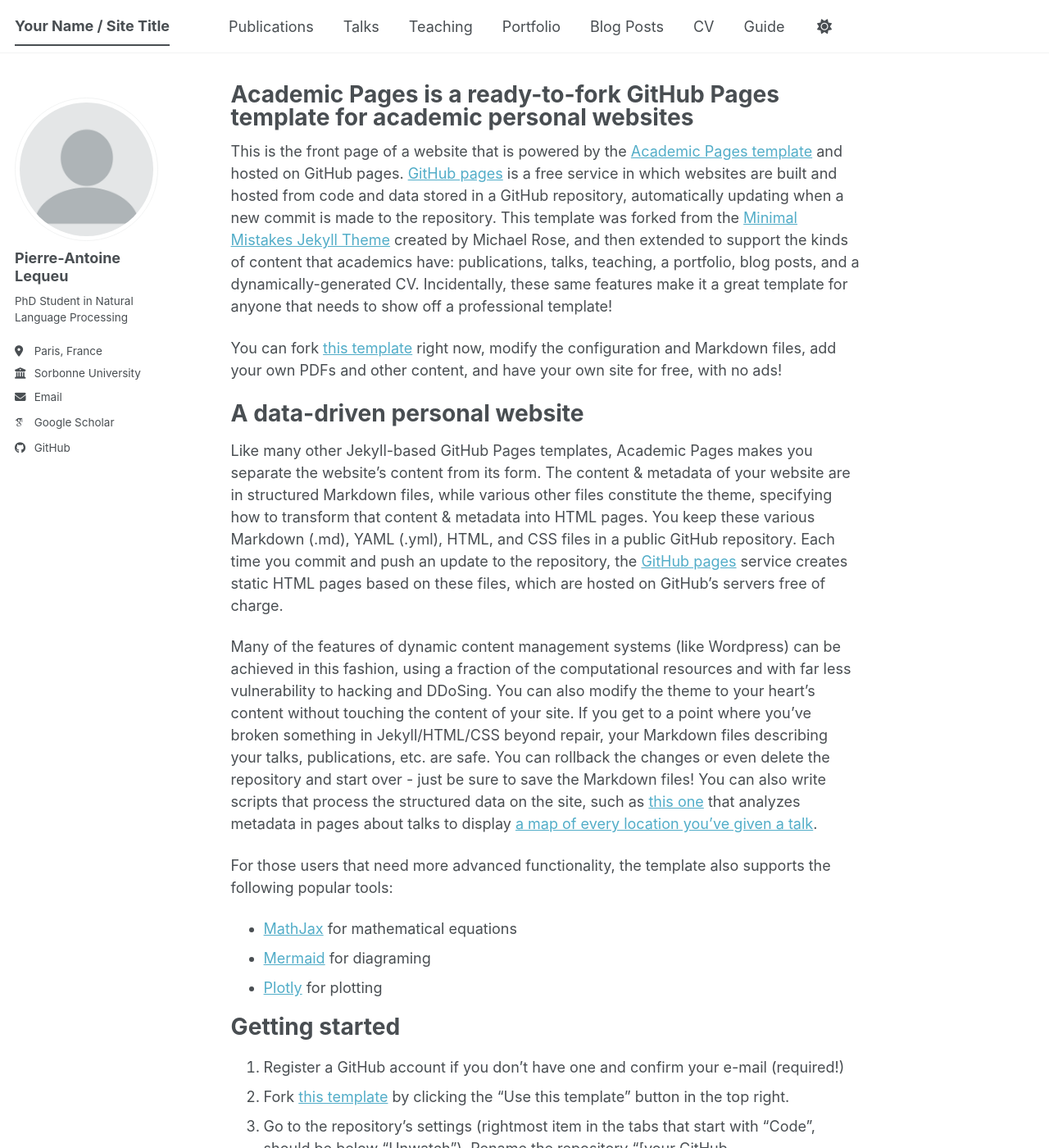
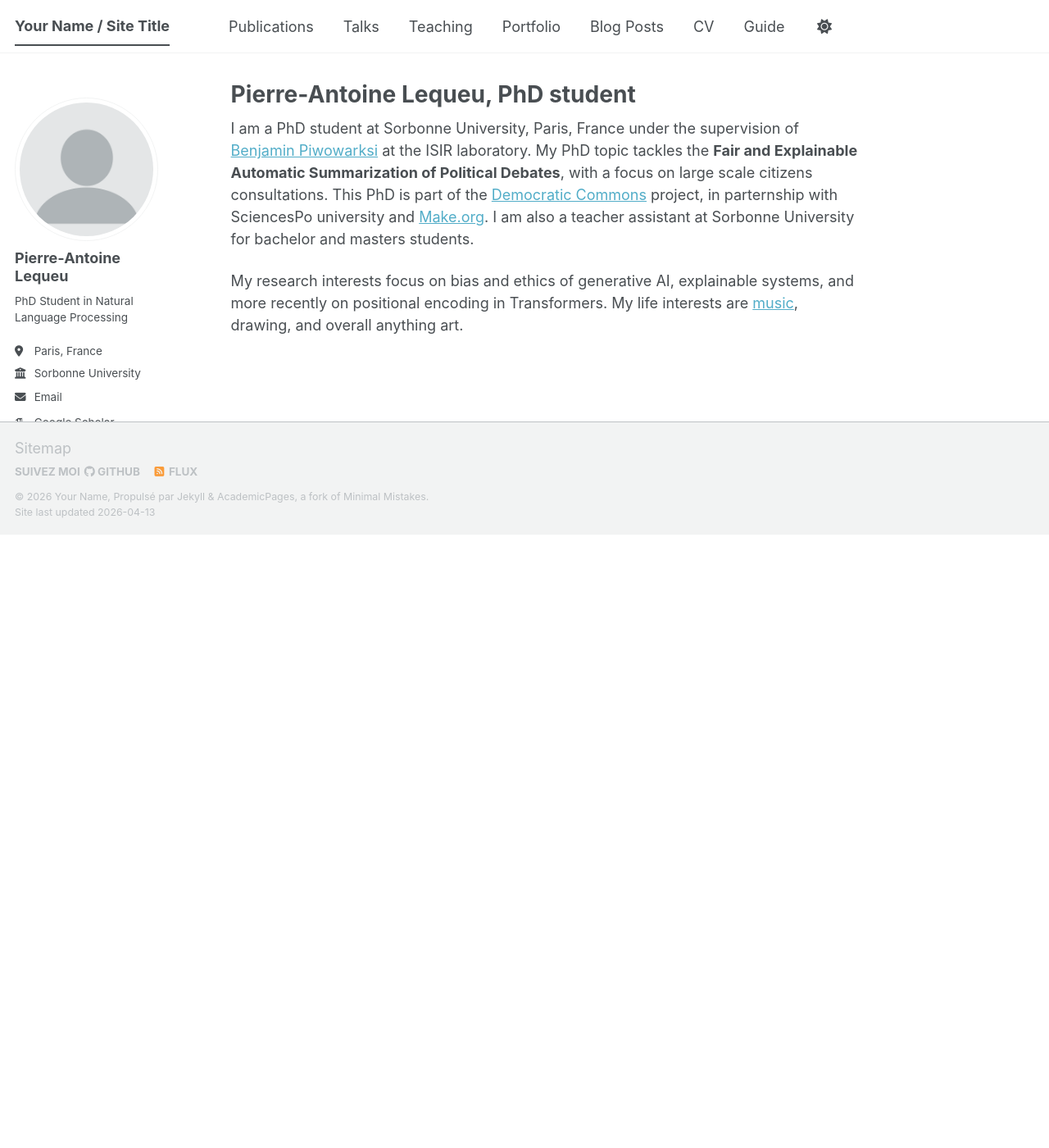
Before and after one commit to PALequeu/palequeu.github.io, a Jekyll site: the page built from _pages/about.md, in a window 1280 px wide and 1400 px high. Shown: the whole window at 82% size. Built offline with Jekyll 4.4.1, drawn with Linux system fonts in a browser that asks for light colours; some web fonts are replaced; a script bundle is joined from its source files by our own code; library files that are not in the unit come from our copies; some of the changed text lies outside the part shown.

Commit message:
presentation

```diff
--- a/_pages/about.md
+++ b/_pages/about.md
@@ -1,15 +1,18 @@
 ---
 permalink: /
-title: "Academic Pages is a ready-to-fork GitHub Pages template for academic personal websites"
+title: "Pierre-Antoine Lequeu, PhD student"
 author_profile: true
 redirect_from:
   - /about/
   - /about.html
 ---
 
-This is the front page of a website that is powered by the [Academic Pages template](https://github.com/academicpages/academicpages.github.io) and hosted on GitHub pages. [GitHub pages](https://pages.github.com) is a free service in which websites are built and hosted from code and data stored in a GitHub repository, automatically updating when a new commit is made to the repository. This template was forked from the [Minimal Mistakes Jekyll Theme](https://mmistakes.github.io/minimal-mistakes/) created by Michael Rose, and then extended to support the kinds of content that academics have: publications, talks, teaching, a portfolio, blog posts, and a dynamically-generated CV. Incidentally, these same features make it a great template for anyone that needs to show off a professional template!
+I am a PhD student at Sorbonne University, Paris, France under the supervision of [Benjamin Piwowarksi](https://www.piwowarski.fr/) at the ISIR laboratory. My PhD topic tackles the **Fair and Explainable Automatic Summarization of Political Debates**, with a focus on large scale citizens consultations. This PhD is part of the [Democratic Commons](https://about.make.org/democratic-commons/landing-page) project, in parternship with SciencesPo university and [Make.org](make.org). I am also a teacher assistant at Sorbonne University for bachelor and masters students.
 
- You can fork [this template](https://github.com/academicpages/academicpages.github.io) right now, modify the configuration and Markdown files, add your own PDFs and other content, and have your own site for free, with no ads!
+
+My research interests focus on bias and ethics of generative AI, explainable systems, and more recently on positional encoding in Transformers. My life interests are [music](https://www.youtube.com/watch?v=BnEgnrUCXPY&list=RDBnEgnrUCXPY&start_radio=1), drawing, and overall anything art.
+
+<!--
 
 A data-driven personal website
 ======
@@ -53,4 +56,4 @@
 
 For more info
 ------
-More info about configuring Academic Pages can be found in [the guide](https://academicpages.github.io/markdown/), the [growing wiki](https://github.com/academicpages/academicpages.github.io/wiki), and you can always [ask a question on GitHub](https://github.com/academicpages/academicpages.github.io/discussions). The [guides for the Minimal Mistakes theme](https://mmistakes.github.io/minimal-mistakes/docs/configuration/) (which this theme was forked from) might also be helpful.
+More info about configuring Academic Pages can be found in [the guide](https://academicpages.github.io/markdown/), the [growing wiki](https://github.com/academicpages/academicpages.github.io/wiki), and you can always [ask a question on GitHub](https://github.com/academicpages/academicpages.github.io/discussions). The [guides for the Minimal Mistakes theme](https://mmistakes.github.io/minimal-mistakes/docs/configuration/) (which this theme was forked from) might also be helpful. -->
```
